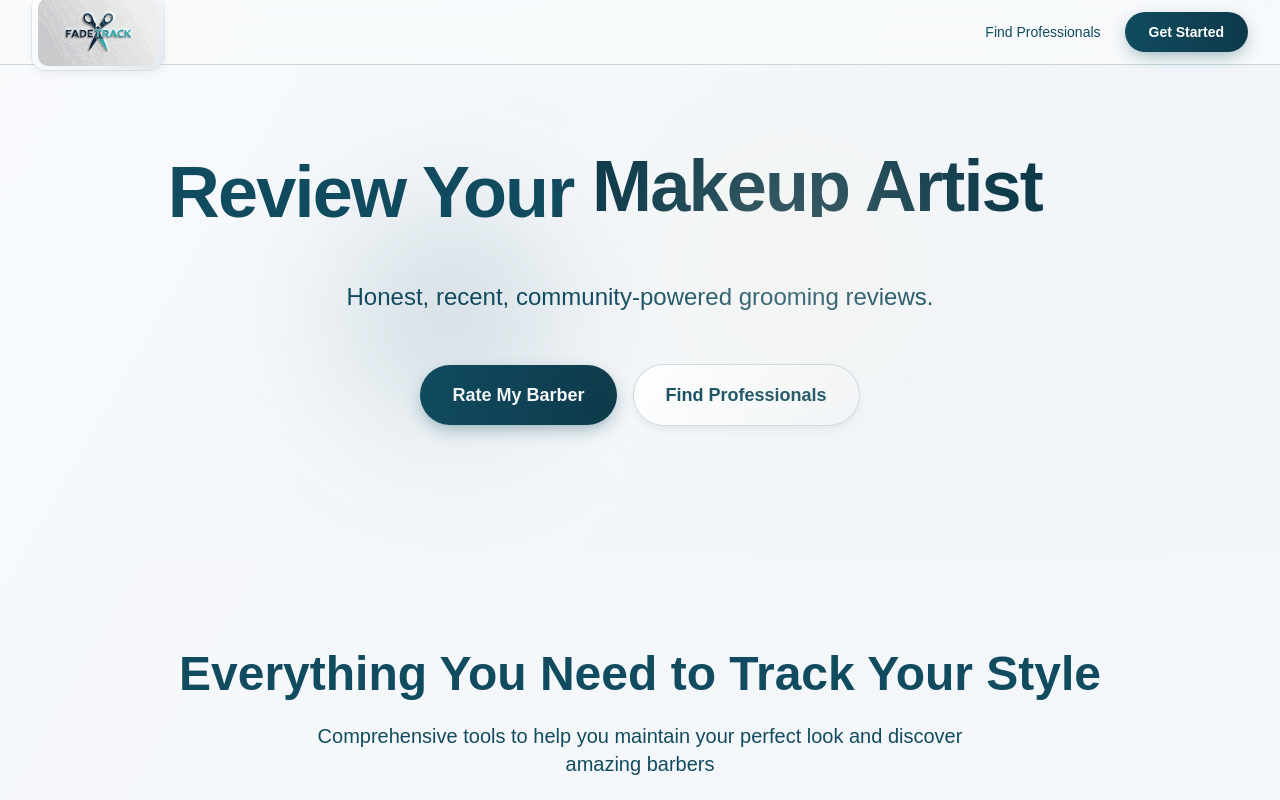
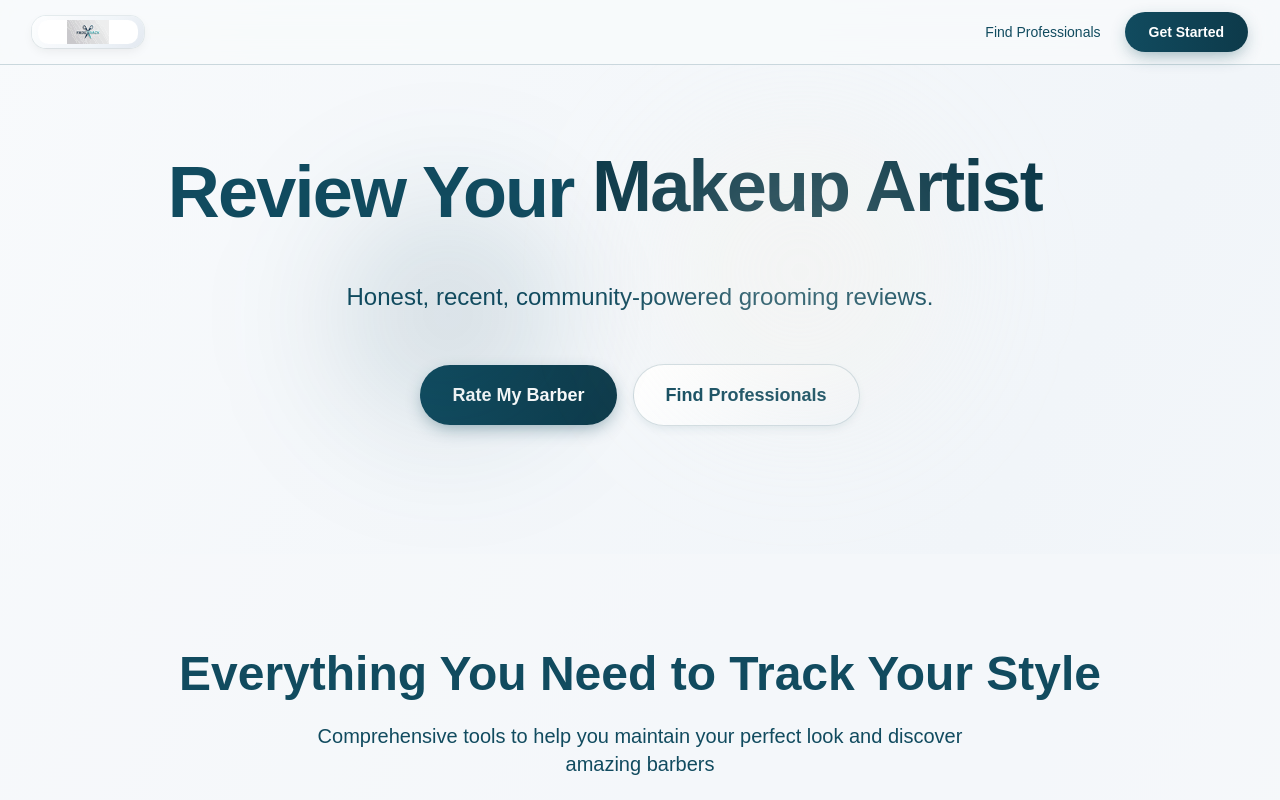
Before and after one commit to utkaxxh/fadetrack, a Next.js app: page / in a window 1280 px wide. Shown: the top 800 px of the page. Built offline with nearby package versions, Linux system fonts and the light colour scheme; no server answers; the database is empty.

Commit message:
fix: constrain logo height to prevent overflow below header

```diff
--- a/src/app/page.tsx
+++ b/src/app/page.tsx
@@ -270,10 +270,10 @@ export default function HomePage() {
                   <Image
                     src="/fadetrack-logo-new.svg"
                     alt="Fadetrack Logo"
-                    width={120}
-                    height={30}
+                    width={100}
+                    height={24}
                     priority
-                    className="logo-img"
+                    className="logo-img max-h-6"
                   />
                 </span>
               </div>
@@ -490,8 +490,8 @@ export default function HomePage() {
                   src="/fadetrack-logo-new.svg"
                   alt="Fadetrack Logo"
                   width={100}
-                  height={26}
-                  className="logo-img"
+                  height={24}
+                  className="logo-img max-h-6"
                 />
               </span>
             </div>
```
